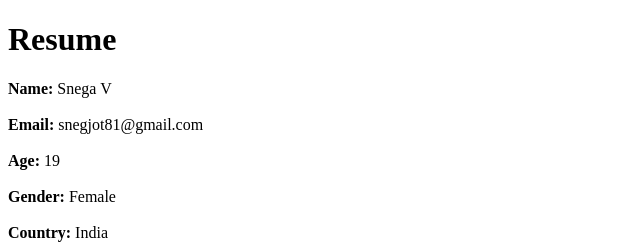
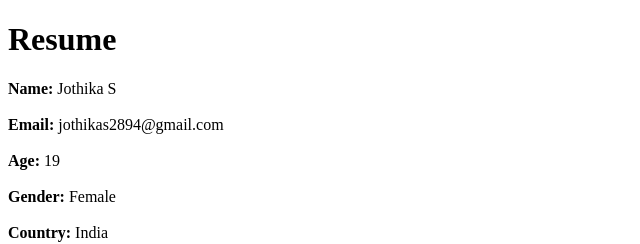
Before and after one commit to jothika117/Joo, a plain HTML site: page index1.html in a window 1280 px wide. Shown: the top 244 px of the page, 0-640 px from the left. Drawn offline with Linux system fonts and the light colour scheme.

Commit message:
Update index1.html

```diff
--- a/index1.html
+++ b/index1.html
@@ -8,10 +8,10 @@
 <body>
    <h1>Resume</h1>
    <form>
-       <label><b>Name:</b> Snega V</label>
+       <label><b>Name:</b> Jothika S</label>
        <br><br>
 
-       <label><b>Email:</b> snegjot81@gmail.com</label>
+       <label><b>Email:</b> jothikas2894@gmail.com</label>
        <br><br>
 
        <label><b>Age:</b> 19</label>
```
